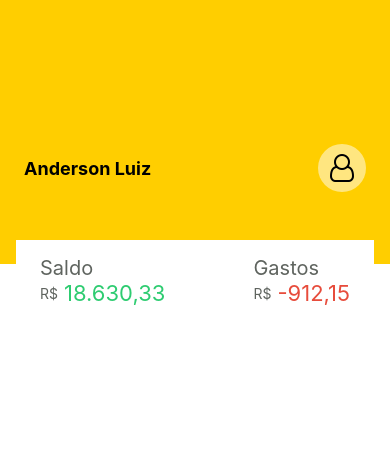
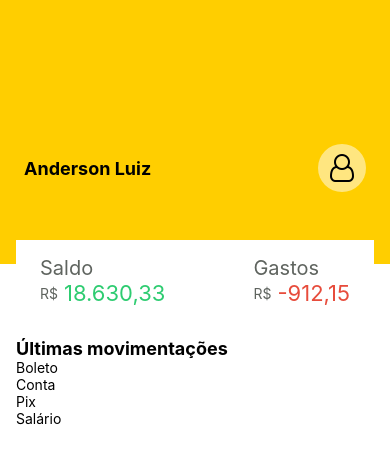
Before and after one commit to andersontrkz/bank-app, a React Native app: screen / in a window 390 px wide. Shown: the top 462 px of the page. Built offline with nearby package versions, Linux system fonts and the light colour scheme.

Commit message:
feat: add transactions list

```diff
--- a/src/pages/Home/index.tsx
+++ b/src/pages/Home/index.tsx
@@ -1,12 +1,8 @@
-import { StyleSheet, Text, View } from 'react-native';
+import { FlatList, StyleSheet, Text, View } from 'react-native';
 import Balance from '../../components/Balance';
 import Header from '../../components/Header';
-
-const user = {
-  name: 'Anderson Luiz',
-  balance: 18630.33,
-  expenses: -912.15,
-}
+import transactions from '../../data/transactions';
+import user from '../../data/user';
 
 export default function Home() {
   return (
@@ -14,6 +10,15 @@ export default function Home() {
       <Header user={user} />
 
       <Balance user={user} />
+
+      <Text style={styles.title}>Últimas movimentações</Text>
+
+      <FlatList
+        style={styles.transactions}
+        data={transactions}
+        keyExtractor={ (transaction) => String(transaction.id) }
+        renderItem={ ({ item }) => <Text>{item.label}</Text> }
+      />
     </View>
   );
 }
@@ -23,4 +28,13 @@ const styles = StyleSheet.create({
     flex: 1,
     backgroundColor: '#fff',
   },
+  title: {
+    fontSize: 18,
+    fontWeight: '700',
+    marginHorizontal: 16,
+    marginTop: 16,
+  },
+  transactions: {
+    marginHorizontal: 16,
+  }
 });
--- a/src/types/User.ts
+++ /dev/null
@@ -1,5 +0,0 @@
-export default interface User {
-    name: string;
-    balance: number;
-    expenses: number;
-}
```
